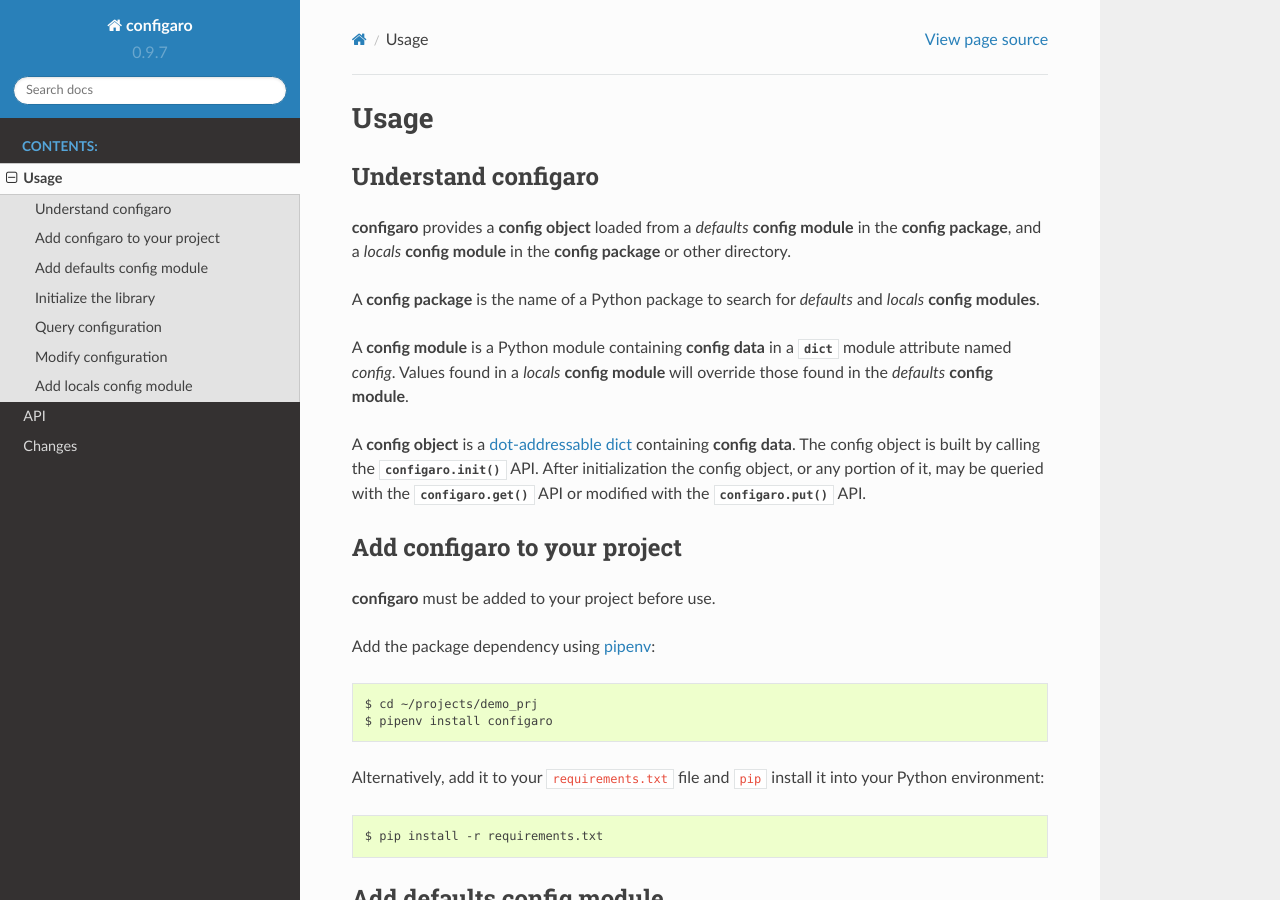
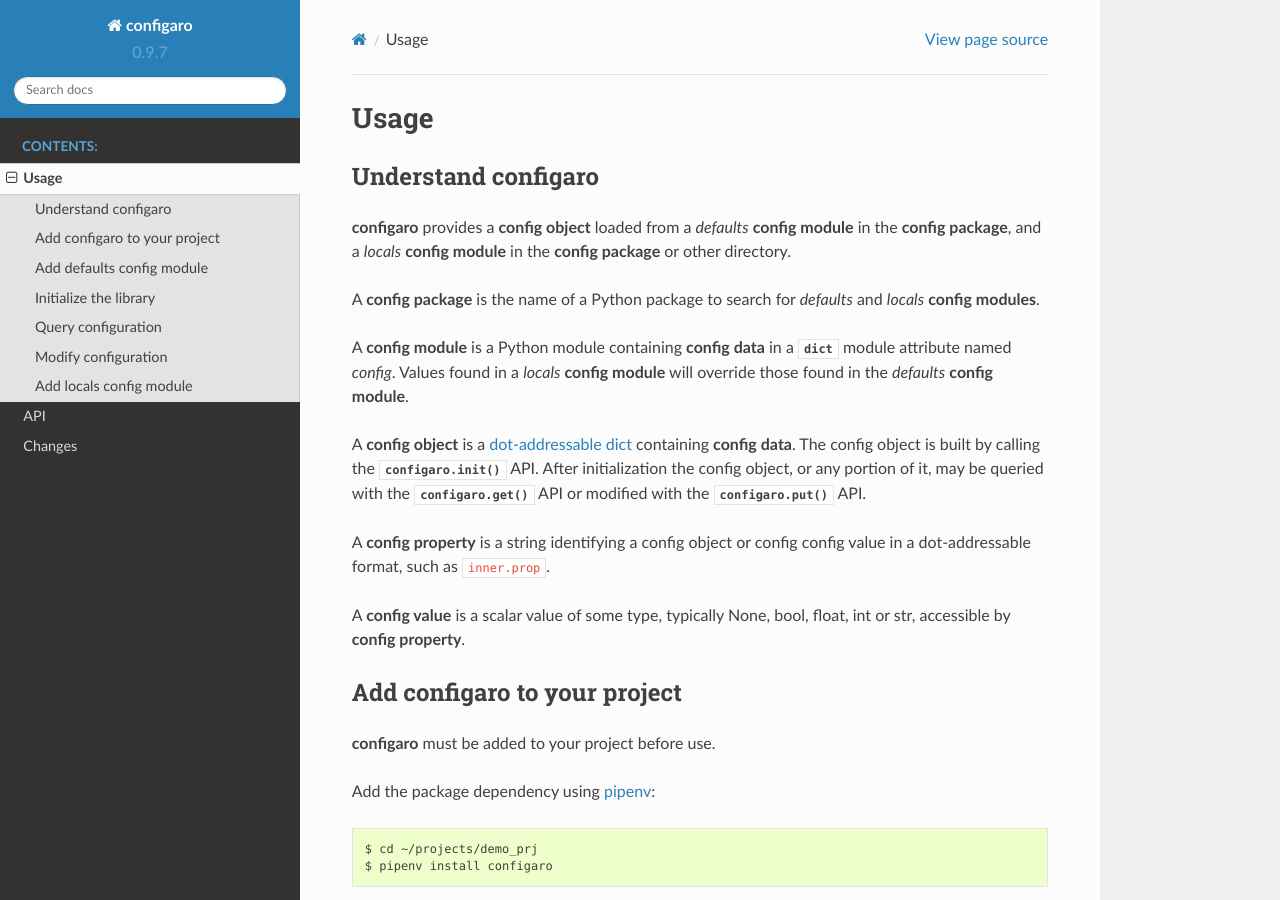
Before and after one commit to mojochao/configaro, a Sphinx documentation site: the page built from docs/source/usage.rst, in a window 1280 px wide and 900 px high. Built offline with Sphinx 7.4.7 and the Read the Docs theme 2.0.0, drawn with Linux system fonts in a browser that asks for light colours.

Commit message:
Improve docs

```diff
--- a/docs/source/conf.py
+++ b/docs/source/conf.py
@@ -13,15 +13,15 @@
 # documentation root, use os.path.abspath to make it absolute, like shown here.
 # system imports
 import json
-import os
-import sys
+# import os
+# import sys
 
 # vendor imports
 import sphinx_rtd_theme
 
 # add project directory to path so configaro module can be found by automodule
-project_dir = os.path.abspath(os.path.join(os.path.dirname(__file__), '..', '..'))
-sys.path.insert(0, project_dir)
+# project_dir = os.path.abspath(os.path.join(os.path.dirname(__file__), '..', '..'))
+# sys.path.insert(0, project_dir)
 
 # release package configuration
 with open('../../release.json') as infile:
--- a/docs/source/usage.rst
+++ b/docs/source/usage.rst
@@ -22,6 +22,12 @@
 :meth:`configaro.init` API.  After initialization the config object, or any
 portion of it, may be queried with the :meth:`configaro.get` API or modified
 with the :meth:`configaro.put` API.
+
+A **config property** is a string identifying a config object or config
+config value in a dot-addressable format, such as ``inner.prop``.
+
+A **config value** is a scalar value of some type, typically None, bool,
+float, int or str, accessible by **config property**.
 
 Add configaro to your project
 -----------------------------
```
Also changed, not shown: configaro.py (+4 -4 lines).
